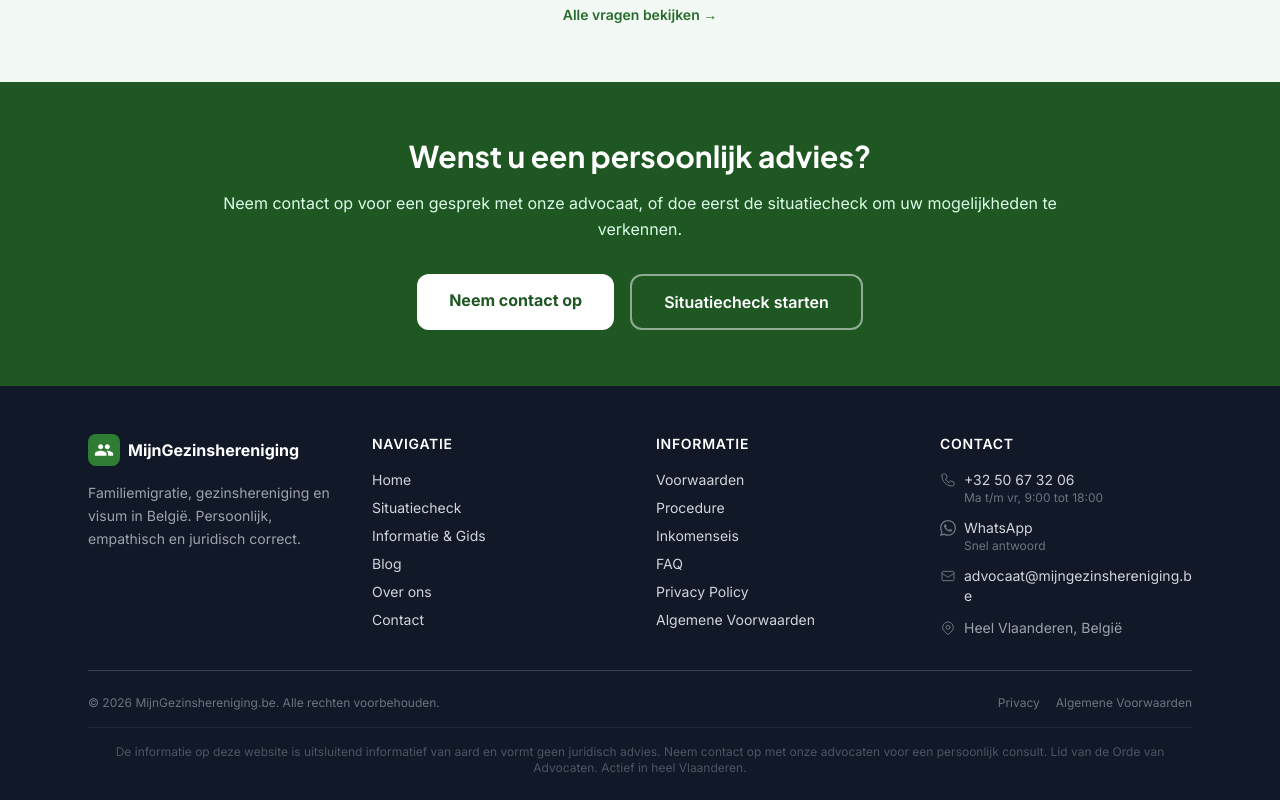
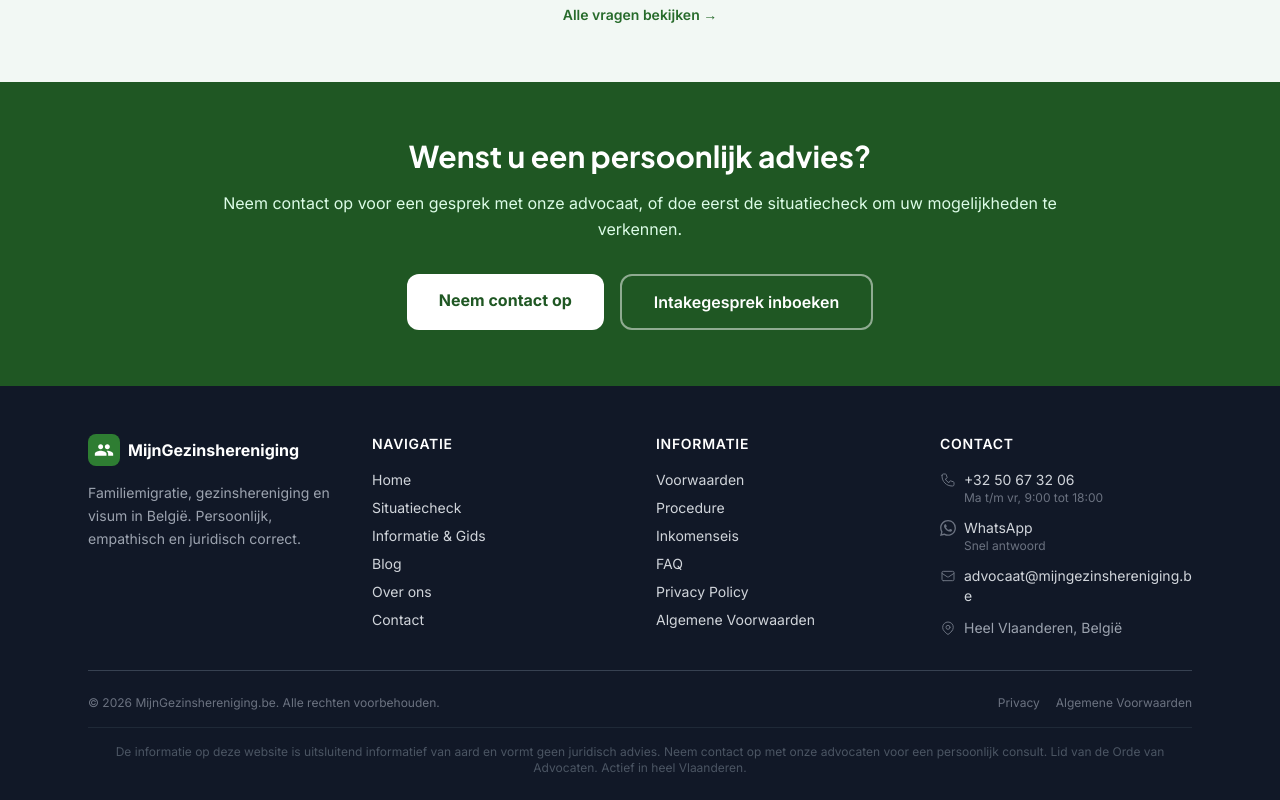
Before and after one commit to conscencia/mijngezinshereniging, a React (Vite) app: page / in a window 1280 px wide. Shown: the part 2717-3517 px from the top of the page. Built offline with nearby package versions, Linux system fonts and the light colour scheme.

Commit message:
CTA: boekknop rechts ipv situatiecheck

```diff
--- a/src/pages/Home.jsx
+++ b/src/pages/Home.jsx
@@ -275,9 +275,9 @@ export default function Home() {
             <Link to="/contact" className="bg-white text-primary-700 hover:bg-gray-50 font-bold px-8 py-3.5 rounded-xl transition-colors">
               Neem contact op
             </Link>
-            <Link to="/tool" className="border-2 border-white/50 hover:border-white text-white font-semibold px-8 py-3.5 rounded-xl transition-colors">
-              Situatiecheck starten
-            </Link>
+            <a href="https://calendly.com/mijngezinshereniging" target="_blank" rel="noopener noreferrer" className="border-2 border-white/50 hover:border-white text-white font-semibold px-8 py-3.5 rounded-xl transition-colors">
+              Intakegesprek inboeken
+            </a>
           </div>
         </div>
       </section>
```
